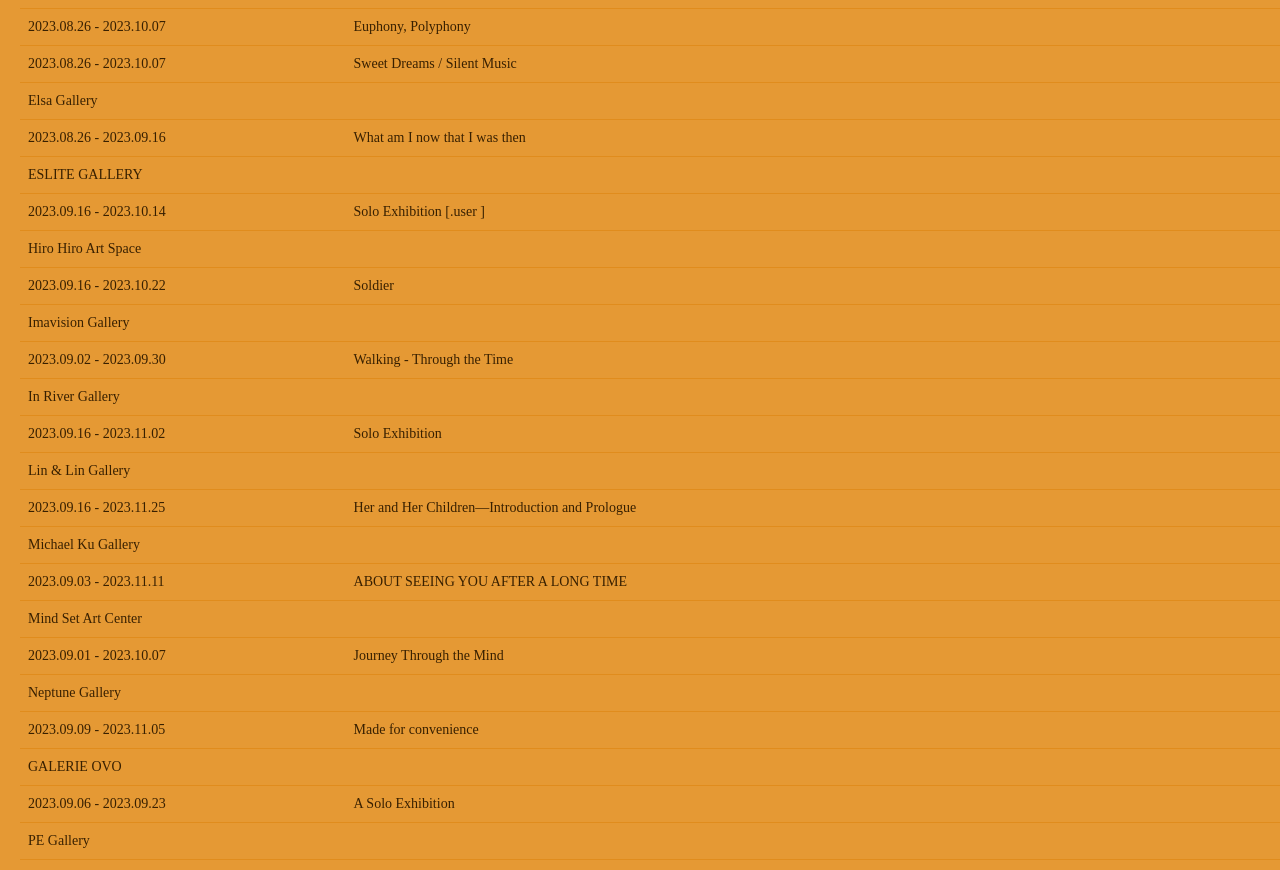
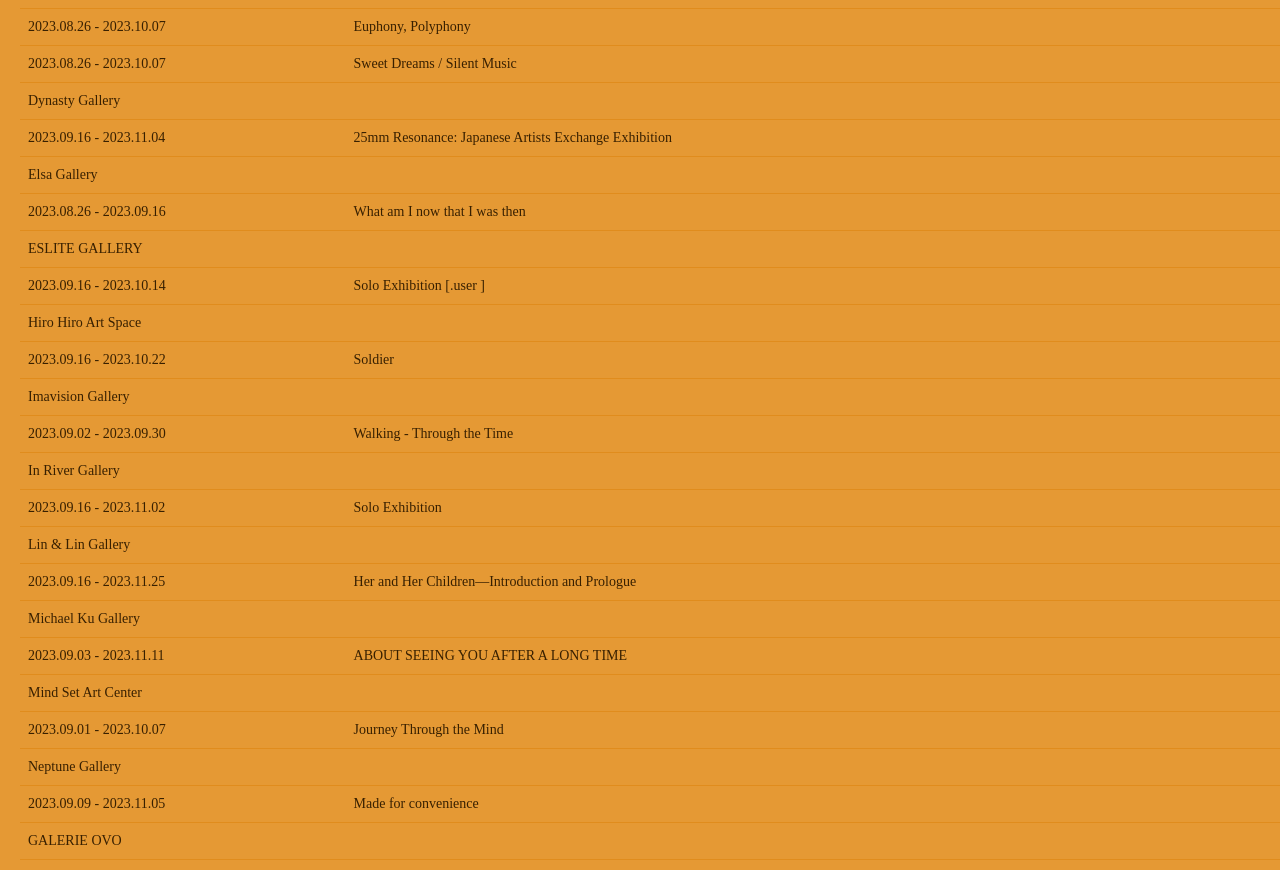
Before and after one commit to tjHsu/gallery-map, a Next.js app: page /events in a window 1280 px wide. Shown: the part 980-1850 px from the top of the page. Built offline with nearby package versions, Linux system fonts and the light colour scheme; a web font is replaced by a local one.

Commit message:
Update 12.09.ts

```diff
--- a/src/constants/Constants.ts
+++ b/src/constants/Constants.ts
@@ -1232,6 +1232,11 @@
     website: "https://dynastyart.com",
     isSeparator: false,
     exhibitions: [{
+      artist: "Masayuki YATA, Kyoko Waits KOGISO, Yuki KAMIDE, Syuta MITOMO",
+      showName: "25mm Resonance: Japanese Artists Exchange Exhibition",
+      date: "2023.09.16 - 2023.11.04",
+      openingDate: "2023.09.16 sat 15:00"
+    },{
       artist: "Pei-Chi KUO",
       showName: "Salute to a Palm Tree",
       date: "2023.08.12 - 2023.09.09",
@@ -2236,7 +2241,7 @@
       address: "No.5 Lane 129 Daoxiang Rd Beitou Taipei",
       position: [25.1417487,121.4899612],
       gMapLink: "https://goo.gl/maps/tDYToZPKKQUS4eUa6",
-      openingHours: "thur 18:00-22:00 or by appointment"
+      openingHours: "sat 17:00-19:00 or by appointment"
     }]
   },
   {
```
